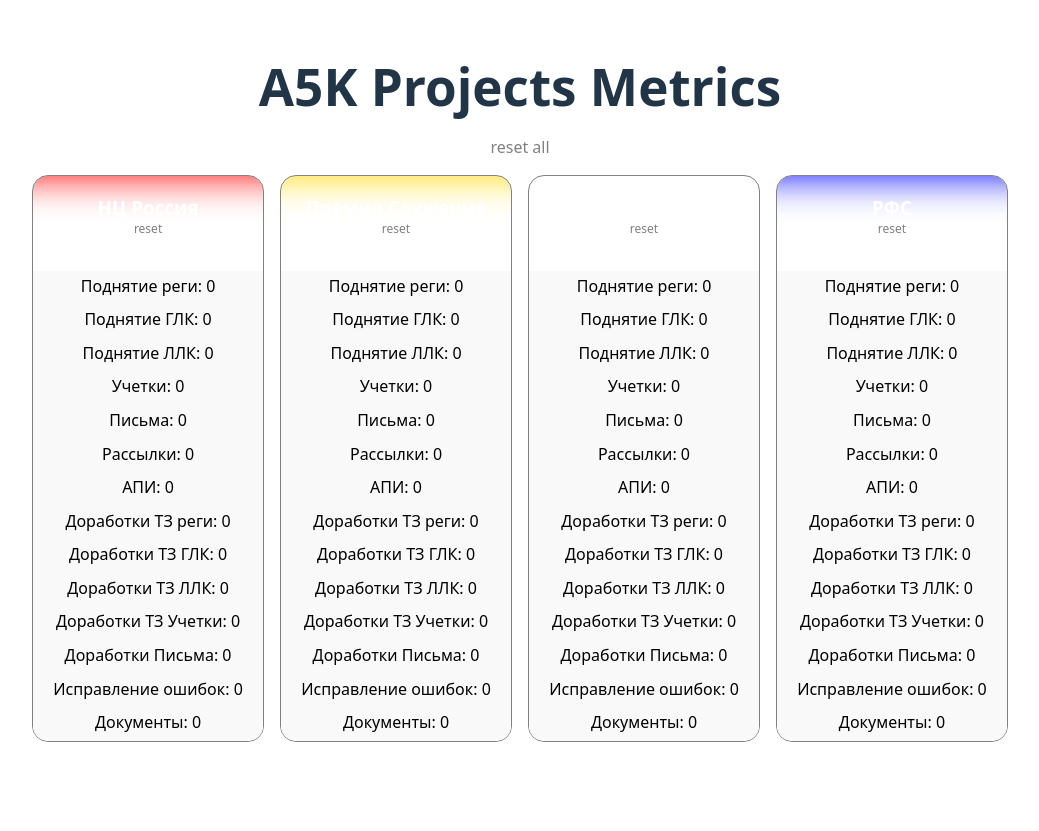
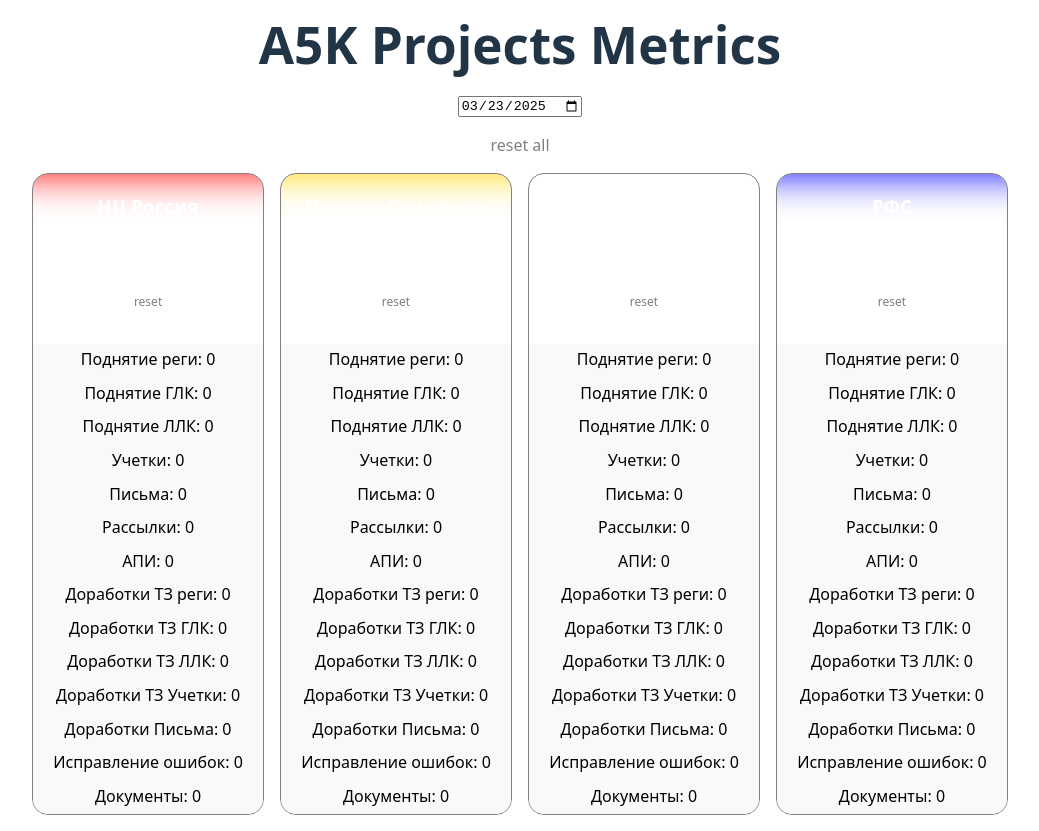
Before and after one commit to brygmos/a5k_metrika, a React (Vite) app: page / in a window 1280 px wide. Shown: the whole page, without its empty margins (120-1159 px from the left). Before the commit the page ends 800 px from the top, so only its background shows below. Built offline with nearby package versions, Linux system fonts and the light colour scheme.

Commit message:
add: date selection; refactor: separate constants

```diff
--- a/src/App.jsx
+++ b/src/App.jsx
@@ -1,32 +1,56 @@
-import './App.css'
-import ProjectCard from './components/ProjectCard/ProjectCard'
-import InlineButton from './components/InlineButton/InlineButton'
-
-const PROJECTS = [
-  { name: 'НЦ Россия', color: 'red' },
-  { name: 'Премия Служение', color: 'gold' },
-  { name: 'Премия Событие', color: 'white' },
-  { name: 'РФС', color: 'blue' },
-]
+import "./App.css";
+import ProjectCard from "./components/ProjectCard/ProjectCard";
+import InlineButton from "./components/InlineButton/InlineButton";
+import { useState } from "react";
+import { PROJECTS } from "./data/projects"; // Import PROJECTS
 
 function App() {
-
+  let [selectedDate, setSelectedDate] = useState(new Date());
   const handleResetAll = () => {
-    PROJECTS.forEach(project => {
-      localStorage.removeItem('metrics_' + project.name);
+    Object.keys(localStorage).forEach((key) => {
+      if (key.startsWith(`metrics_`)) {
+        localStorage.removeItem(key);
+      }
     });
     window.location.reload();
+  };
+
+  const handleDateChange = (event) => {
+    setSelectedDate(new Date(event.target.value));
+    console.log(event.target.value);
   };
 
   return (
     <>
       <h1>A5K Projects Metrics</h1>
-      <p><InlineButton handleClick={handleResetAll} color='grey' hoverColor='red'>reset all</InlineButton></p>
-      <div className='projects'>
-      {PROJECTS && PROJECTS.map(project=>(<ProjectCard projectName={project.name} color={project.color}/>))}
+      <input
+        type="date"
+        id="dateInput"
+        value={selectedDate ? selectedDate.toISOString().split("T")[0] : ""}
+        onChange={handleDateChange}
+      />
+      <p>
+        <InlineButton
+          handleClick={handleResetAll}
+          color="grey"
+          hoverColor="red"
+        >
+          reset all
+        </InlineButton>
+      </p>
+      <div className="projects">
+        {PROJECTS &&
+          PROJECTS.map((project) => (
+            <ProjectCard
+              projectName={project.name}
+              color={project.color}
+              key={project.name}
+              selectedDate={selectedDate}
+            />
+          ))}
       </div>
     </>
-  )
+  );
 }
 
-export default App
+export default App;
--- a/src/components/ProjectCard/ProjectCard.jsx
+++ b/src/components/ProjectCard/ProjectCard.jsx
@@ -1,52 +1,54 @@
-import { useState } from "react";
+import { useState, useEffect, useMemo, useCallback } from "react";
 import cls from "./ProjectCard.module.css";
 import InlineButton from "../InlineButton/InlineButton";
+import { METRICS } from "../../data/metrics"; // Import METRICS
 
-const METRICS = [
-  { name: "Поднятие реги", value: 0 },
-  { name: "Поднятие ГЛК", value: 0 },
-  { name: "Поднятие ЛЛК", value: 0 },
-  { name: "Учетки", value: 0 },
-  { name: "Письма", value: 0 },
-  { name: "Рассылки", value: 0 },
-  { name: "АПИ", value: 0 },
-  { name: "Доработки ТЗ реги", value: 0 },
-  { name: "Доработки ТЗ ГЛК", value: 0 },
-  { name: "Доработки ТЗ ЛЛК", value: 0 },
-  { name: "Доработки ТЗ Учетки", value: 0 },
-  { name: "Доработки Письма", value: 0 },
-  { name: "Исправление ошибок", value: 0 },
-  { name: "Документы", value: 0 },
-];
+const formatDate = (date) => {
+  return date.toISOString().split("T")[0];
+};
 
 function ProjectCard(props) {
-  const { projectName = "projectName", color = "red" } = props;
+  const { projectName, selectedDate, color = "red" } = props;
+
   const [count, setCount] = useState(() => {
-    const savedCount = localStorage.getItem("metrics_" + projectName);
+    const savedCount = localStorage.getItem(
+      "metrics_" + projectName + "_" + formatDate(selectedDate)
+    );
     return savedCount ? JSON.parse(savedCount) : METRICS;
   });
 
-  const handleButtonClick = (index) => {
-    const newCount = count.map((item, i) =>
-      i === index ? { ...item, value: item.value + 1 } : item
+  useEffect(() => {
+    const savedCount = localStorage.getItem(
+      "metrics_" + projectName + "_" + selectedDate.toISOString().split("T")[0]
     );
-    setCount(newCount);
-    localStorage.setItem("metrics_" + projectName, JSON.stringify(newCount));
-  };
+    setCount(savedCount ? JSON.parse(savedCount) : METRICS);
+  }, [selectedDate, projectName, count]);
+
+  const handleButtonClick = useCallback(
+    (index) => {
+      const newCount = count.map((item, i) =>
+        i === index ? { ...item, value: item.value + 1 } : item
+      );
+      setCount(newCount);
+      localStorage.setItem(
+        "metrics_" + projectName + "_" + formatDate(selectedDate),
+        JSON.stringify(newCount)
+      );
+    },
+    [count, projectName, selectedDate]
+  );
 
   const handleRemoveFromStorage = () => {
-    localStorage.removeItem("metrics_" + projectName);
+    localStorage.removeItem(
+      "metrics_" + projectName + "_" + selectedDate.toISOString().split("T")[0]
+    );
     const newCount = count.map((item) => ({ ...item, value: 0 }));
     setCount(newCount);
   };
 
   const downloadJson = () => {
-    const jsonString = JSON.stringify(
-      localStorage.getItem("metrics_" + projectName),
-      null,
-      2
-    );
-    const blob = new Blob([JSON.parse(jsonString)], {
+    const jsonString = localStorage.getItem("metrics_" + projectName);
+    const blob = new Blob([jsonString ? jsonString : JSON.stringify(METRICS)], {
       type: "application/json",
     });
     const url = URL.createObjectURL(blob);
@@ -57,10 +59,19 @@ function ProjectCard(props) {
     URL.revokeObjectURL(url);
   };
 
+  const renderedMetrics = useMemo(() => {
+    return count.map((metric, index) => (
+      <button key={index} onClick={() => handleButtonClick(index)}>
+        {metric.name}: {metric.value}
+      </button>
+    ));
+  }, [count, handleButtonClick]);
+
   return (
     <>
       <div className={cls.card} style={{ color: color }}>
         <h3>{projectName}</h3>
+        <p>{selectedDate ? selectedDate.toISOString().split("T")[0] : ""}</p>
         <p className={cls.removeFromStorageParagraph}>
           <InlineButton
             handleClick={handleRemoveFromStorage}
@@ -75,12 +86,7 @@ function ProjectCard(props) {
             JSON
           </InlineButton>
         </p>
-        {count &&
-          count.map((metric, index) => (
-            <button key={index} onClick={() => handleButtonClick(index)}>
-              {metric.name}: {metric.value}
-            </button>
-          ))}
+        {renderedMetrics}
       </div>
     </>
   );
--- /dev/null
+++ b/src/data/metrics.js
@@ -0,0 +1,16 @@
+export const METRICS = [
+  { name: "Поднятие реги", value: 0 },
+  { name: "Поднятие ГЛК", value: 0 },
+  { name: "Поднятие ЛЛК", value: 0 },
+  { name: "Учетки", value: 0 },
+  { name: "Письма", value: 0 },
+  { name: "Рассылки", value: 0 },
+  { name: "АПИ", value: 0 },
+  { name: "Доработки ТЗ реги", value: 0 },
+  { name: "Доработки ТЗ ГЛК", value: 0 },
+  { name: "Доработки ТЗ ЛЛК", value: 0 },
+  { name: "Доработки ТЗ Учетки", value: 0 },
+  { name: "Доработки Письма", value: 0 },
+  { name: "Исправление ошибок", value: 0 },
+  { name: "Документы", value: 0 },
+];
--- /dev/null
+++ b/src/data/projects.js
@@ -0,0 +1,6 @@
+export const PROJECTS = [
+  { name: "НЦ Россия", color: "red" },
+  { name: "Премия Служение", color: "gold" },
+  { name: "Премия Событие", color: "white" },
+  { name: "РФС", color: "blue" },
+];
```
